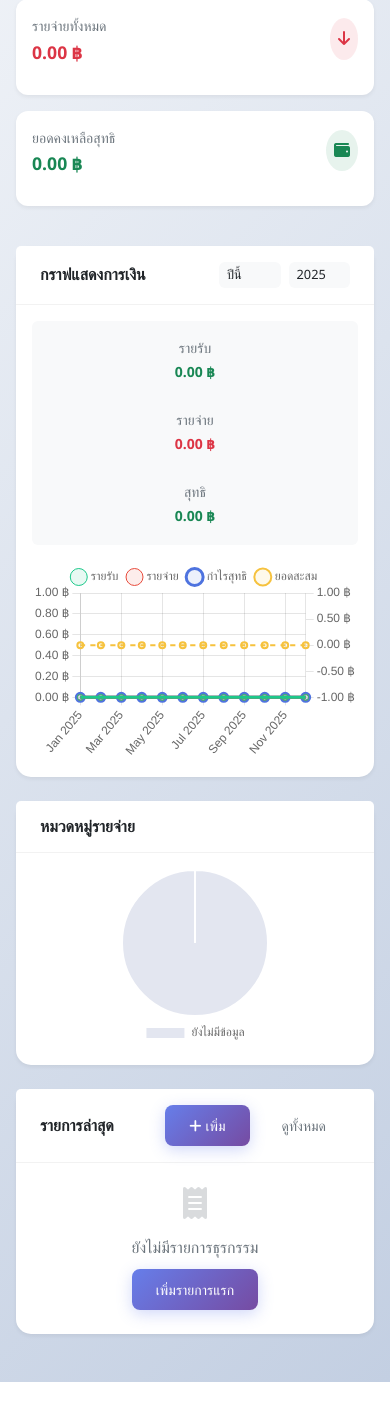
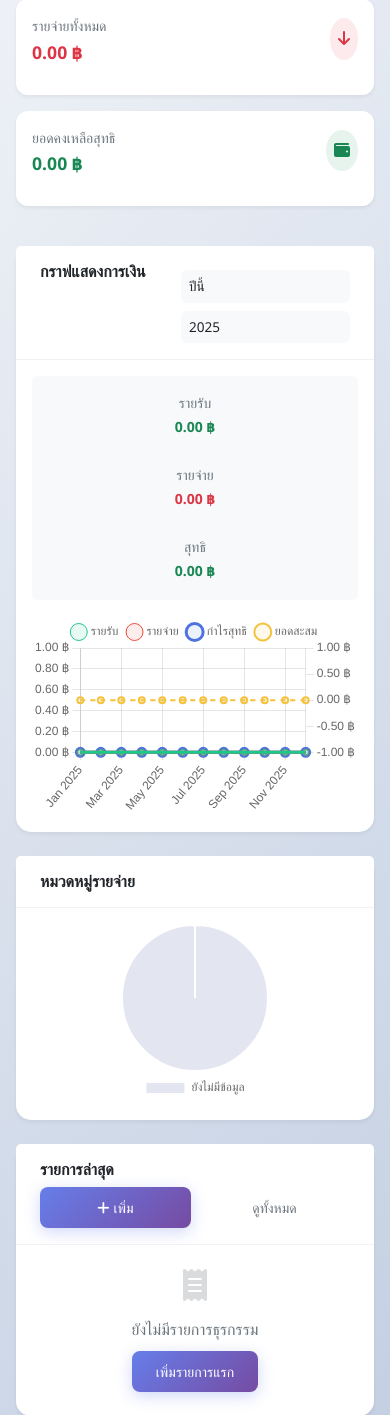
Before and after one commit to Jirasak-Thongpila/CashFlow-Tracker, a Django app: page / in a window 390 px wide. Shown: the part 394-1809 px from the top of the page. Before the commit the page ends 1776 px from the top, so only its background shows below. Run offline with Django 5.2, Linux system fonts and the light colour scheme; the visitor is signed in with stand-in values (Sample User, id 1); data that the repository does not hold is empty.

Commit message:
Improve mobile responsiveness of dashboard layout and enhance button styling

```diff
--- a/templates/dashboard.html
+++ b/templates/dashboard.html
@@ -12,12 +12,12 @@
 </div>
 <!-- Quick Actions -->
 <div class="row mb-4">
-    <div class="col-md-6 mb-3">
+    <div class="col-sm-6 col-mobile-12 mb-3">
         <a href="{% url 'transaction_create' %}" class="btn btn-success w-100 py-2">
             <i class="fas fa-plus-circle me-2"></i>เพิ่มรายรับ
         </a>
     </div>
-    <div class="col-md-6 mb-3">
+    <div class="col-sm-6 col-mobile-12 mb-3">
         <a href="{% url 'transaction_create' %}" class="btn btn-danger w-100 py-2">
             <i class="fas fa-minus-circle me-2"></i>เพิ่มรายจ่าย
         </a>
@@ -25,7 +25,7 @@
 </div>
 <!-- Summary Cards -->
 <div class="row mb-4">
-    <div class="col-lg-4 col-md-6 mb-3">
+    <div class="col-lg-4 col-sm-6 col-mobile-12 mb-3">
         <div class="card border-0 shadow-sm h-100 summary-card">
             <div class="card-body p-3">
                 <div class="d-flex align-items-center">
@@ -43,7 +43,7 @@
         </div>
     </div>
 
-    <div class="col-lg-4 col-md-6 mb-3">
+    <div class="col-lg-4 col-sm-6 col-mobile-12 mb-3">
         <div class="card border-0 shadow-sm h-100 summary-card">
             <div class="card-body p-3">
                 <div class="d-flex align-items-center">
@@ -61,7 +61,7 @@
         </div>
     </div>
 
-    <div class="col-lg-4 col-md-12 mb-3">
+    <div class="col-lg-4 col-sm-12 col-mobile-12 mb-3">
         <div class="card border-0 shadow-sm h-100 summary-card">
             <div class="card-body p-3">
                 <div class="d-flex align-items-center">
@@ -82,12 +82,12 @@
 
 <!-- Charts and Recent Transactions -->
 <div class="row">
-    <div class="col-xl-8 col-lg-7">
+    <div class="col-xl-8 col-lg-7 col-mobile-12">
         <div class="card border-0 shadow-sm mb-4">
             <div class="card-header bg-white border-0 py-3">
-                <div class="d-flex align-items-center justify-content-between">
+                <div class="d-flex align-items-center justify-content-between flex-wrap">
                     <h6 class="mb-0 fw-semibold text-dark">กราฟแสดงการเงิน</h6>
-                    <div class="d-flex gap-2">
+                    <div class="d-flex gap-2 flex-wrap mt-2 mt-md-0">
                         <select id="periodSelector" class="form-select form-select-sm border-0 bg-light">
                             <option value="year">ปีนี้</option>
                             <option value="6months">6 เดือนล่าสุด</option>
@@ -135,7 +135,7 @@
         </div>
     </div>
 
-    <div class="col-xl-4 col-lg-5">
+    <div class="col-xl-4 col-lg-5 col-mobile-12">
         <div class="card border-0 shadow-sm mb-4">
             <div class="card-header bg-white border-0 py-3">
                 <h6 class="mb-0 fw-semibold text-dark">หมวดหมู่รายจ่าย</h6>
@@ -154,9 +154,9 @@
     <div class="col-12">
         <div class="card border-0 shadow-sm mb-4">
             <div class="card-header bg-white border-0 py-3">
-                <div class="d-flex align-items-center justify-content-between">
+                <div class="d-flex align-items-center justify-content-between flex-wrap">
                     <h6 class="mb-0 fw-semibold text-dark">รายการล่าสุด</h6>
-                    <div class="d-flex gap-2">
+                    <div class="d-flex gap-2 mt-2 mt-md-0 btn-group-mobile">
                         <a href="{% url 'transaction_create' %}" class="btn btn-primary btn-sm">
                             <i class="fas fa-plus me-1"></i>เพิ่ม
                         </a>
@@ -268,19 +268,20 @@
     transform: translateY(-1px);
 }
 
-/* Responsive Design */
+/* Mobile Responsive Dashboard */
 @media (max-width: 768px) {
     .chart-area {
         height: 250px;
     }
 
     .chart-pie {
-        height: 220px;
+        height: 200px;
     }
 
     #chartStats {
         flex-wrap: wrap;
         gap: 0.5rem;
+        padding: 0.5rem !important;
     }
 
     #chartStats > div {
@@ -293,12 +294,40 @@
     }
 
     .form-select-sm {
-        font-size: 0.8rem;
-        padding: 0.2rem 0.5rem;
+        font-size: 0.85rem;
+        padding: 0.375rem 0.5rem;
+        min-width: 80px;
     }
 
     .summary-card .card-body {
         padding: 1rem !important;
+    }
+
+    /* Better spacing for mobile headers */
+    .card-header .d-flex {
+        align-items: flex-start !important;
+    }
+
+    .card-header .btn-group-mobile {
+        width: 100%;
+        margin-top: 0.5rem;
+    }
+
+    .card-header .btn-group-mobile .btn {
+        flex: 1;
+    }
+
+    /* Mobile transaction list improvements */
+    .d-flex.align-items-center.p-3 {
+        padding: 0.75rem !important;
+    }
+
+    .d-flex.align-items-center.p-3 .fw-medium {
+        font-size: 0.9rem;
+    }
+
+    .d-flex.align-items-center.p-3 .small {
+        font-size: 0.8rem;
     }
 }
 
```
